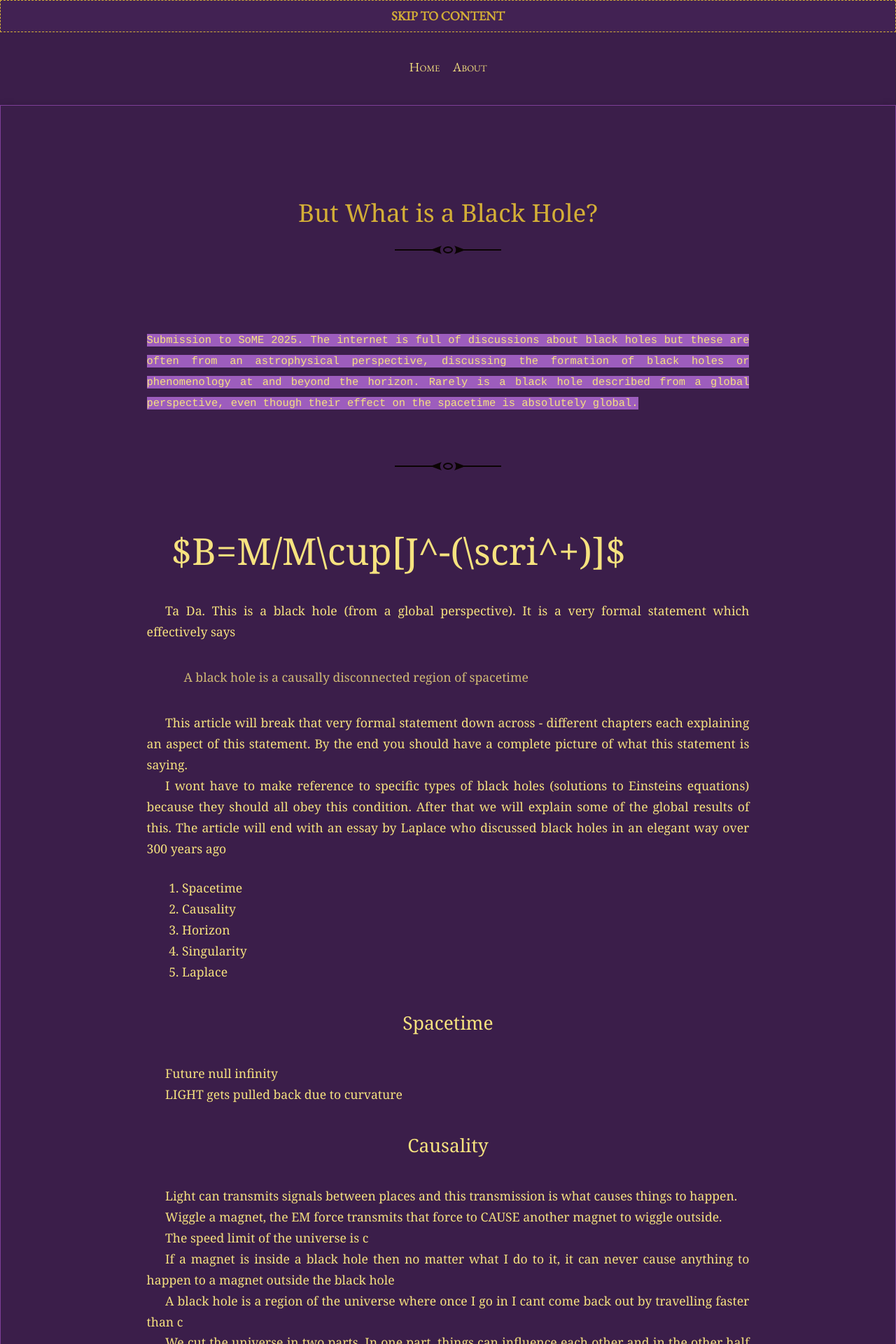
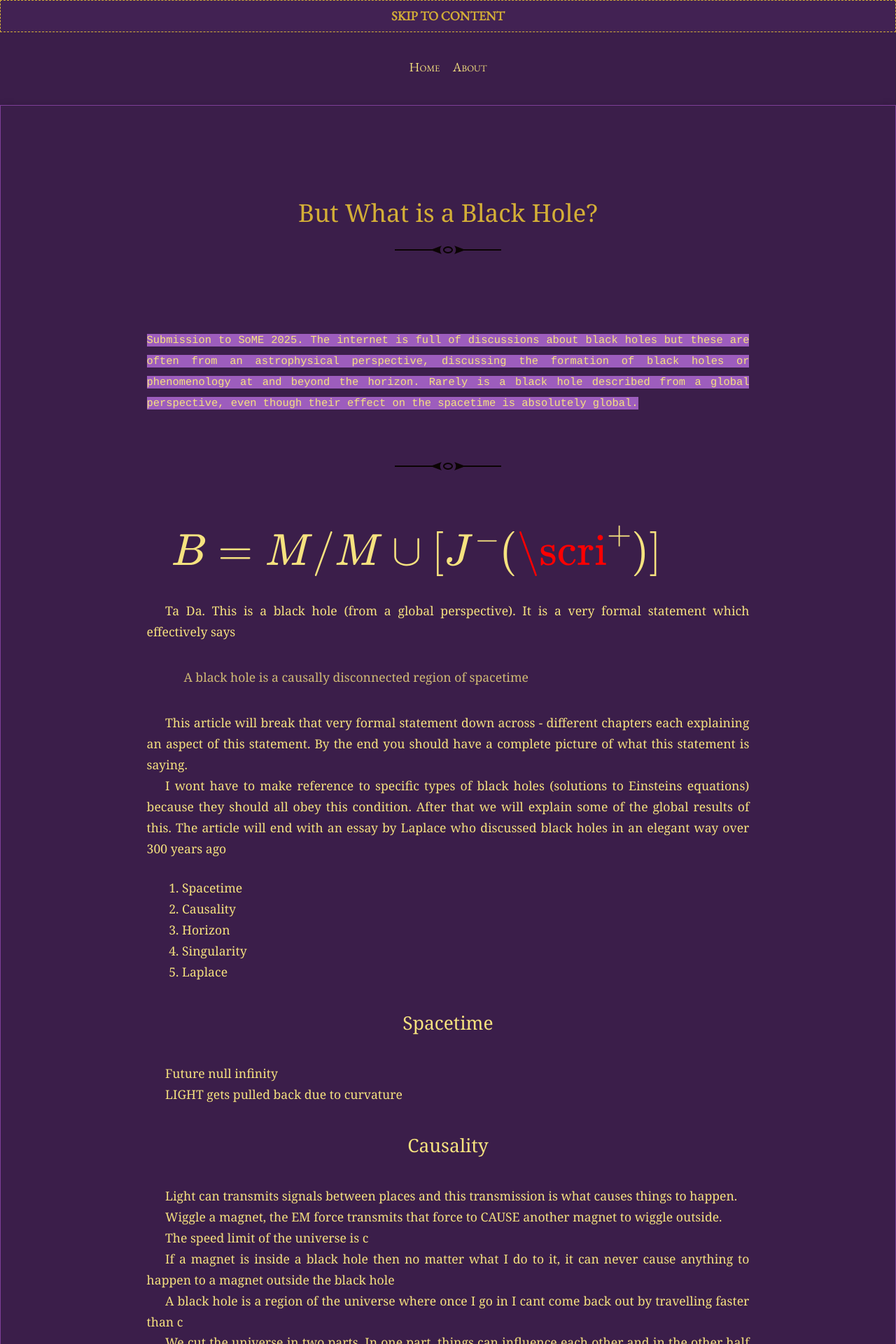
Before and after one commit to GangaSM/Meditations-on-Second-Philosophy, a Jekyll site: the page built from _posts/2025-06-13-blackhole.md, in a window 1280 px wide. Shown: the top 1920 px of the page at 70% size. Built offline with Jekyll 4.4.1, drawn with Linux system fonts in a browser that asks for light colours.

```diff
--- a/_posts/2025-06-13-blackhole.md
+++ b/_posts/2025-06-13-blackhole.md
@@ -10,7 +10,7 @@ The internet is full of discussions about black holes but these are often from a
 
 ---
 
-# $B=M/M\cup[J^-(\scri^+)]$
+# $$B=M/M\cup[J^-(\scri^+)]$$
 
 Ta Da. This is a black hole (from a global perspective). It is a very formal statement which effectively says
 > A black hole is a causally disconnected region of spacetime
```
